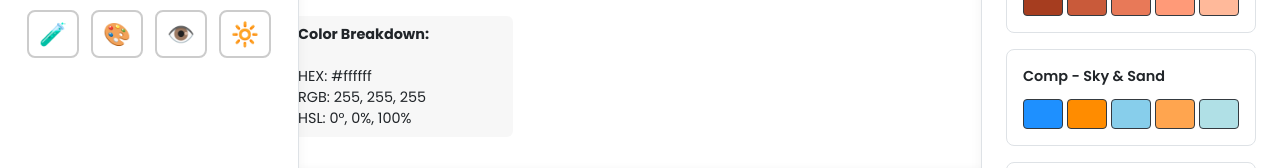
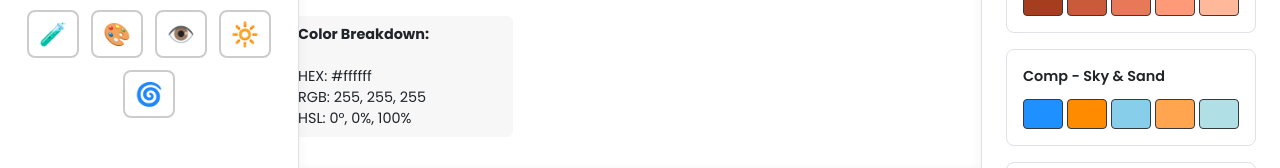
Before and after one commit to tharjas/Group-13-project-CSCE3444-fa25, a React (Vite) app: page / in a window 1280 px wide. Shown: the part 624-792 px from the top of the page. Built offline with nearby package versions, Linux system fonts and the light colour scheme.

Commit message:
Added a colorscheme wheel

```diff
--- a/src/App.jsx
+++ b/src/App.jsx
@@ -99,6 +99,10 @@ const updateColor = (hex) => {
   if (activeView === 'scheme-wheel') {
   return <ColorSchemeWheel {...viewProps} onBack={handleBack} isDark={isDark} />;
 }
+
+if (activeView === 'scheme-wheel') {
+  return <ColorSchemeWheel {...viewProps} onBack={handleBack} isDark={isDark} />;
+}
 // Enhance addToPalette to accept color
 const addToPalette = (hex) => {
   if (palette.length >= 5) {
@@ -117,6 +121,7 @@ const addToPalette = (hex) => {
         toggleDark={setIsDark}
         setActiveView={setActiveView}
         setViewProps={setViewProps}
+        addToPalette={addToPalette}
       />
 
       <main className="main-content">
--- a/src/components/LeftMenu.jsx
+++ b/src/components/LeftMenu.jsx
@@ -5,7 +5,7 @@
 import React, { useState, useEffect, useMemo } from 'react';
 import { hexToHsl, hslToHex } from '../utils/colorUtils';
 
-const LeftMenu = ({ color, setColor, isDark, toggleDark, setActiveView, setViewProps }) => {
+const LeftMenu = ({ color, setColor, isDark, toggleDark, setActiveView, setViewProps,addToPalette }) => {
   const [localDark, setLocalDark] = useState(isDark);
   useEffect(() => setLocalDark(isDark), [isDark]);
 
@@ -42,7 +42,10 @@ const LeftMenu = ({ color, setColor, isDark, toggleDark, setActiveView, setViewP
     setActiveView('additive-challenge');
     setViewProps({ initialColor: color, setColor, isDark });
   };
-
+const openSchemeWheel = () => {
+  setActiveView('scheme-wheel');
+  setViewProps({ color, setColor, isDark, addToPalette }); // ✅ now defined
+};
   // REMOVED: openSchemeWheel function and related button
 
   return (
@@ -175,6 +178,27 @@ const LeftMenu = ({ color, setColor, isDark, toggleDark, setActiveView, setViewP
           >
             🔆
           </button>
+          <button
+            onClick={openSchemeWheel}
+            title="Color Scheme Wheel"
+            style={{
+              width: '48px',
+              height: '48px',
+              background: '#fff',
+              border: '2px solid #ccc',
+              borderRadius: '8px',
+              fontSize: '1.4rem',
+              cursor: 'pointer',
+              display: 'flex',
+              alignItems: 'center',
+              justifyContent: 'center',
+              transition: 'all 0.2s'
+            }}
+            onMouseEnter={e => (e.currentTarget.style.boxShadow = '0 0 0 3px rgba(0,123,255,0.3)')}
+            onMouseLeave={e => (e.currentTarget.style.boxShadow = 'none')}
+          >
+            🌀
+          </button>
 
           {/* REMOVED: Color Scheme Wheel button (🌀) */}
         </div>
```
